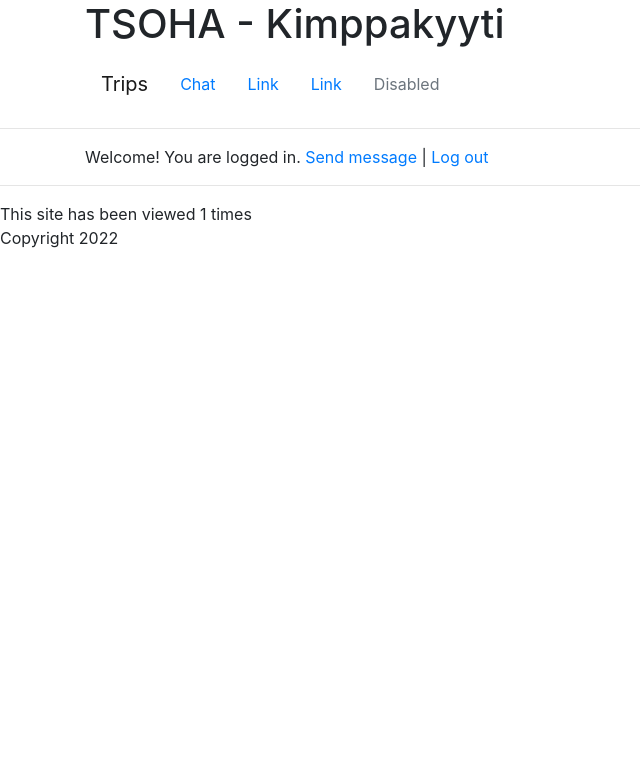
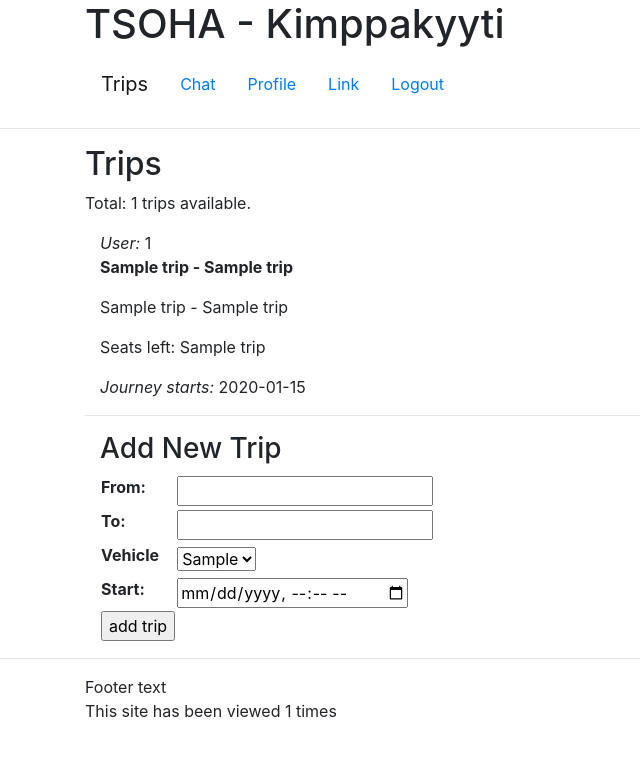
Before and after one commit to Kozbeli/tsoha, a Flask app: template templates/index.html in a window 1280 px wide. Shown: the top 757 px of the page, without its empty margins (0-640 px from the left). Run offline with Flask 2, Linux system fonts and the light colour scheme; the visitor is signed in with stand-in values (Sample User, id 1); the template is opened without the code that fills it: most values are stand-ins (such as "Sample title", 1, 10 or a date in 2020); lists and menus that the app fills with data are empty; some libraries are stand-ins or nearby versions.

Commit message:
refactor template structure

```diff
--- a/templates/base.html
+++ b/templates/base.html
@@ -2,7 +2,7 @@
 <meta name="viewport" content="width=device-width, initial-scale=1, shrink-to-fit=no">
 <link rel="stylesheet" href="https://stackpath.bootstrapcdn.com/bootstrap/4.5.0/css/bootstrap.min.css">
 
-<title>{% block title %} - Flaskr{% endblock %}</title>
+<title>{% block title %} TSOHA - Kimppakyyti{% endblock %}</title>
 <link rel="stylesheet" href="{{ url_for('static', filename='style.css') }}">
 <section class="content">
     <header>
--- a/templates/footer.html
+++ b/templates/footer.html
@@ -1 +1,6 @@
-<p>Copyright 2022</p>
+<hr>
+<div class="container">Footer text</div>
+
+<div class="container">
+    This site has been viewed {{ counter }} times
+</div>
--- a/templates/index.html
+++ b/templates/index.html
@@ -1,31 +1,87 @@
-<meta name="viewport" content="width=device-width, initial-scale=1, shrink-to-fit=no">
-<link rel="stylesheet" href="https://stackpath.bootstrapcdn.com/bootstrap/4.5.0/css/bootstrap.min.css">
-
 
 
 {% extends "base.html" %}
 {% block content %}
-{% if session.user_id %}
 
-    <div class="container">
-        Welcome! You are logged in.
-        <a href="/new">Send message</a> | <a href="/logout">Log out</a>
-    </div>
+    {% if session.user_id %}
 
 
+        <section class="outer-container">
+            <section class="container">
+                <h2>Trips</h2>
+                <p>Total: {{ count }} trips available.</p>
+                <div>
+                    {% for trip in trips %}
+                        <div class="container">
+                            <i>User:</i> {{ trip[0] }}
+                            <p>
+                                <b>{{ trip[1] }} - {{ trip[2] }}</b>
+                            <p>
+                                {{ trip[6] }} - {{ trip[7] }}
+                            <p>
+                                Seats left: {{ trip[8] }}
+                            <p>
+                                <i>Journey starts:</i> {{ trip[3].strftime("%Y-%m-%d %H:%M:%S") }}
+                        </div>
+                        <hr>
+                    {% endfor %}
+                </div>
+            </section>
+            <section class="container">
+                <div class="container">
+                    <h3>Add New Trip</h3>
+                    <form action="/newTrip" method="POST" onsubmit="return check(this)">
+                        <table>
+                            <tr>
+                                <th>
+                                    <label for="from">From: </label>
+                                </th>
+                                <th>
+                                    <input id="from" type="text" name="departure">
+                                </th>
+                            </tr>
+                            <tr>
+                                <th>
+                                    <label for="to">To: </label>
+                                </th>
+                                <th>
+                                    <input id="to" type="text" name="destination">
+                                </th>
+                            </tr>
+                            <tr>
+                                <th>
+                                    <label>Vehicle</label>
+                                </th>
+                                <th>
+                                    <select>
+                                        {% for vehicle in vehicles %}
+                                            <option>{{ vehicle.reg_nro }}</option>
+                                        {%  endfor %}
+                                    </select>
+                                </th>
+                            </tr>
+                            <tr>
+                                <th>
+                                    <label for="start">Start: </label>
+                                </th>
+                                <th>
+                                    <input id="start" type="datetime-local" name="depart_time">
+                                </th>
+                            </tr>
+                            <tr>
+                                <th>
+                                    <input type="submit" value="add trip">
+                                </th>
+                            </tr>
+                        </table>
+                    </form>
+                </div>
+            </section>
+        </section>
 
-<p>
-  {% for message in messages %}
-  <i>Message:</i> {{ message[0] }}
-<p>
-  <i>Sender:</i> {{ message[1] }}
-<p>
-  <i>Time:</i> {{ message[2].strftime("%Y-%m-%d %H:%M:%S") }}
-  <hr>
-  {% endfor %}
-  {% else %}
-  <a href="/login">Log in</a>
-  {% endif %}
-  <hr>
-  This site has been viewed {{ counter }} times
+    {% else %}
+
+    {% endif %}
+
+
 {% endblock %}
--- a/templates/login.html
+++ b/templates/login.html
@@ -1,6 +1,6 @@
-
 {% extends "base.html" %}
 {% block content %}
+    <div class="container">
         <form action="/login" method="post">
             Username: <input type="text" name="username">
             <p>
@@ -9,4 +9,6 @@
                 <input type="submit" value="Login">
         </form>
         If you don't have an account, please register <a href="/register">here</a>
+    </div>
+
 {% endblock %}
--- a/templates/nav.html
+++ b/templates/nav.html
@@ -1,20 +1,30 @@
 <div class="container">
     <nav class="navbar navbar-expand-sm navbar-light">
+        {% if session.user_id %}
         <a class="navbar-brand" href="/">Trips</a>
             <ul class="nav">
                 <li class="nav-item">
                     <a class="nav-link active" aria-current="page" href="/chat">Chat</a>
                 </li>
                 <li class="nav-item">
-    <a class="nav-link" href="#">Link</a>
+                    <a class="nav-link" href="/profile">Profile</a>
                 </li>
                 <li class="nav-item">
                     <a class="nav-link" href="#">Link</a>
                 </li>
                 <li class="nav-item">
-    <a class="nav-link disabled">Disabled</a>
+                    <a class="nav-link" href="/logout">Logout</a>
+                </li>
+            </ul>
+        {% else %}
+            <ul class="nav">
+                <li class="nav-item">
+                    <a class="nav-link" href="/login">Login</a>
                 </li>
             </ul>
             </nav>
+
+
+        {% endif %}
 </div>
 <hr>
```
Also changed, not shown: templates/chat.html (added, +18 -0 lines), templates/new.html (+21 -6 lines), templates/temp.html (added, +38 -0 lines). Lines whose indentation alone changed are shown as unchanged.
